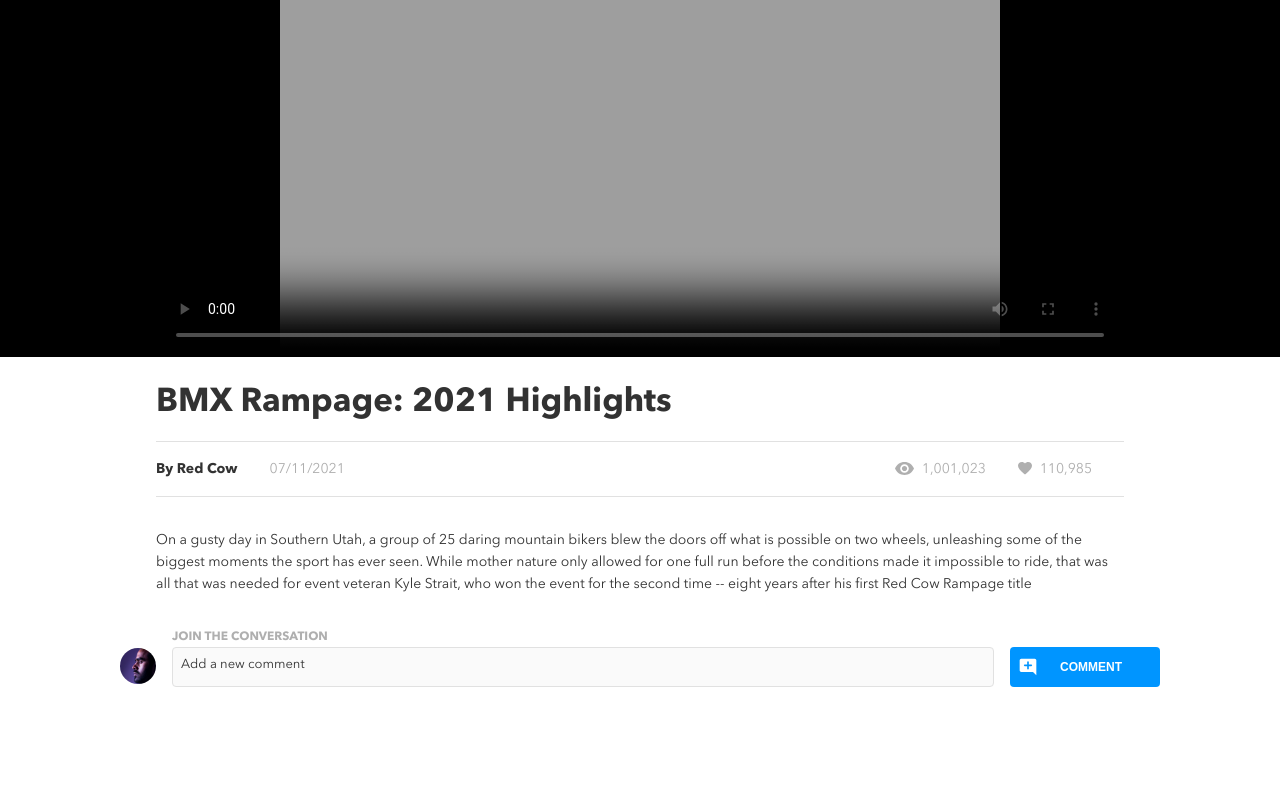
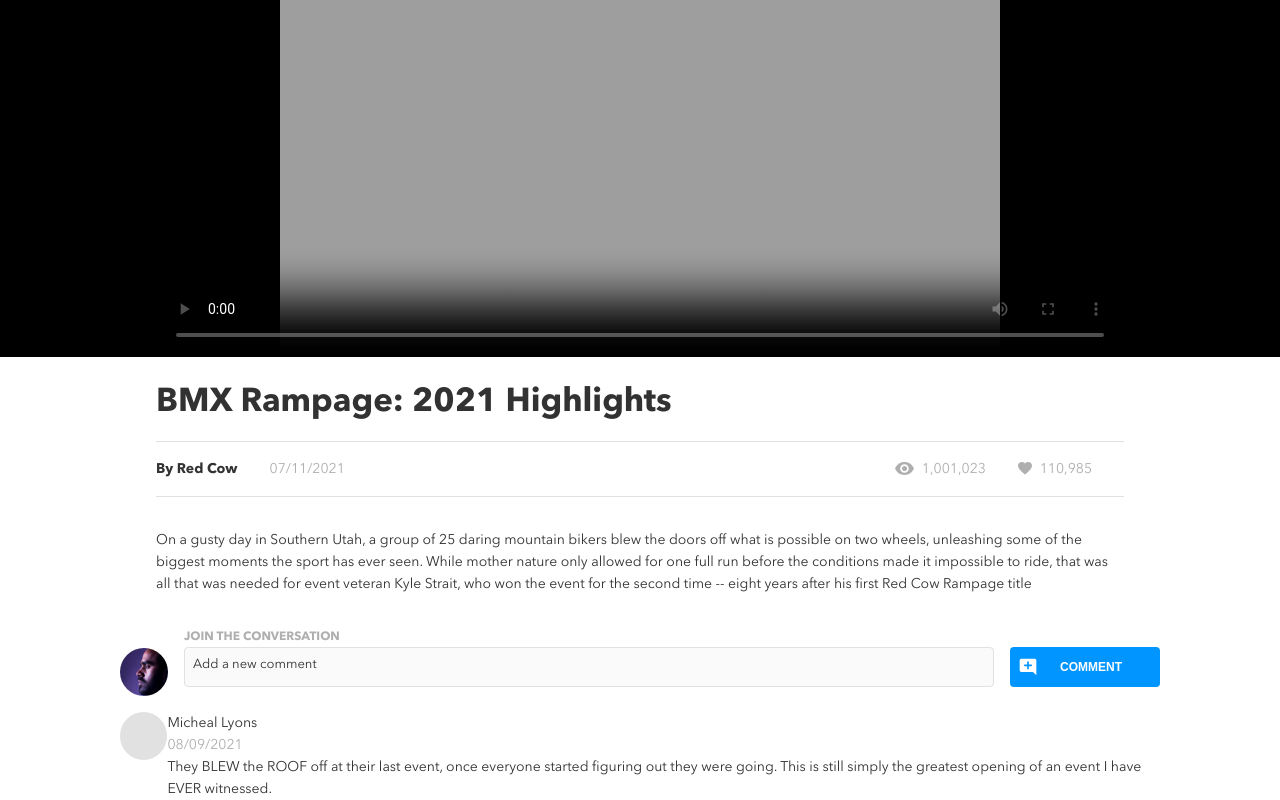
Before and after one commit to anivm01/ani-mihaylova-brainflix, a React (Create React App) app: page / in a window 1280 px wide. Shown: the part 255-1055 px from the top of the page. Before the commit the page ends 955 px from the top, so only its background shows below. Built offline with nearby package versions, Linux system fonts and the light colour scheme.

Commit message:
creates basic comment structure and refactors date formating from a component into a utility

```diff
--- a/src/App.js
+++ b/src/App.js
@@ -1,4 +1,5 @@
 import './App.scss';
+import Comment from './components/Comment/Comment';
 import CommentForm from './components/CommentForm/CommentForm';
 import Details from './components/Details/Details';
 import Header from './components/Header/Header';
@@ -20,6 +21,11 @@ function App() {
       likes={featuredVideo.likes}
       description={featuredVideo.description} />
     <CommentForm />
+    <Comment
+      name={featuredVideo.comments[0].name}
+      content={featuredVideo.comments[0].comment}
+      timestamp={featuredVideo.comments[0].timestamp} />
+
     </>
 
   );
--- /dev/null
+++ b/src/components/Comment/Comment.js
@@ -0,0 +1,18 @@
+import "./Comment.scss";
+import formatDate from "../../utilities/utillities";
+
+function Comment (props) {
+    return (
+        <div className="comment">
+            <div className="comment__image"></div>
+            <div className="comment__container">
+                <p className="comment__name">{props.name}</p>
+                <span className="comment__date">{formatDate(props.timestamp)}</span>
+                <p className="comment__content">{props.content}</p>
+            </div>
+        </div>
+
+    )
+}
+
+export default Comment;
--- /dev/null
+++ b/src/components/Comment/Comment.scss
@@ -0,0 +1,42 @@
+@use "../../styles/partials/breakpoints"as*;
+@use "../../styles/partials/colors"as*;
+
+.comment {
+    display: flex;
+    padding: 1rem;
+    align-items: flex-start;
+    @include tablet {
+        padding: 2.25rem;
+    }
+    @include desktop {
+        padding: 0;
+        max-width: 65rem;
+        margin: 0 auto;
+    }
+
+    &__image {
+        background-color: $divider-form-outline;
+        height: 2.25rem;
+        width: 2.25rem;
+        border-radius: 50%;
+        @include tablet {
+            height: 3rem;
+            width: 3rem;
+        }
+    }
+    &__container {
+        flex-basis: calc(100% - 2.25rem);
+    }
+    &__date {
+        color: $text-label;
+    font-size: .8125rem;
+    line-height: 1.125rem;
+    font-weight: 400;
+    @include tablet {
+        font-size: .875rem;
+        line-height: 1.375rem;
+        font-weight: 400;
+    }
+    }
+
+}
--- a/src/components/CommentForm/CommentForm.scss
+++ b/src/components/CommentForm/CommentForm.scss
@@ -21,6 +21,10 @@
         object-fit: cover;
         object-position: left;
         margin: 1.3rem 1rem 1rem 0;
+        @include tablet {
+            height: 3rem;
+            width: 3rem;
+        }
     }
     &__form {
         width: 100%;
--- a/src/components/DateComponent/DateComponent.js
+++ /dev/null
@@ -1,19 +0,0 @@
-import "./DateComponent.scss"
-
-function DateComponent(props) {
-    let date = new Date(props.timestamp);
-    let day = date.getDate();
-    let month = date.getMonth() + 1;
-    let year = date.getFullYear();
-
-    if (day < 10) {day = `0${day}`;}
-    if (month < 10) {month = `0${month}`}
-
-    date = `${month}/${day}/${year}`;
-
-    return (
-        <span className={`date ${props.secondaryClass}`}>{date}</span>
-    )
-}
-
-export default DateComponent;
--- a/src/components/DateComponent/DateComponent.scss
+++ /dev/null
@@ -1,14 +0,0 @@
-@use "../../styles/partials/colors"as*;
-@use "../../styles/partials/breakpoints"as*;
-
-.date {
-    color: $text-label;
-    font-size: .8125rem;
-    line-height: 1.125rem;
-    font-weight: 400;
-    @include tablet {
-        font-size: .875rem;
-        line-height: 1.375rem;
-        font-weight: 400;
-    }
-}
--- a/src/components/Details/Details.js
+++ b/src/components/Details/Details.js
@@ -1,7 +1,7 @@
-import DateComponent from "../DateComponent/DateComponent";
 import "./Details.scss";
 import viewsIcon from "../../assets/images/views.svg";
 import likesIcon from "../../assets/images/likes.svg";
+import formatDate from "../../utilities/utillities";
 
 function Details (props) {
 
@@ -11,7 +11,7 @@ function Details (props) {
             <div className="details__container">
                 <div className="details__stack">
                     <h3 className="details__channel">By {props.channel}</h3>
-                    <DateComponent secondaryClass="details__date" timestamp={props.timestamp}/>
+                    <span className="details__date">{formatDate(props.timestamp)}</span>
                 </div>
                 <div className="details__stack">
                     <span className="details__pair">
--- a/src/components/Details/Details.scss
+++ b/src/components/Details/Details.scss
@@ -42,10 +42,18 @@
     }
     &__date {
         margin: .375rem 0;
+        color: $text-label;
+        font-size: .8125rem;
+        line-height: 1.125rem;
+        font-weight: 400;
         @include tablet {
+            font-size: .875rem;
+            line-height: 1.375rem;
+            font-weight: 400;
             margin: 0;
         }
     }
+
     &__pair {
         margin: .375rem 0;
         @include tablet {
@@ -75,4 +83,5 @@
             margin: 2rem 0;
         }
     }
+
 }
--- /dev/null
+++ b/src/utilities/utillities.js
@@ -0,0 +1,13 @@
+function formatDate(timestamp) {
+    let date = new Date(timestamp);
+    let day = date.getDate();
+    let month = date.getMonth() + 1;
+    let year = date.getFullYear();
+
+    if (day < 10) {day = `0${day}`;}
+    if (month < 10) {month = `0${month}`}
+
+    return date = `${month}/${day}/${year}`;
+}
+
+export default formatDate;
```
